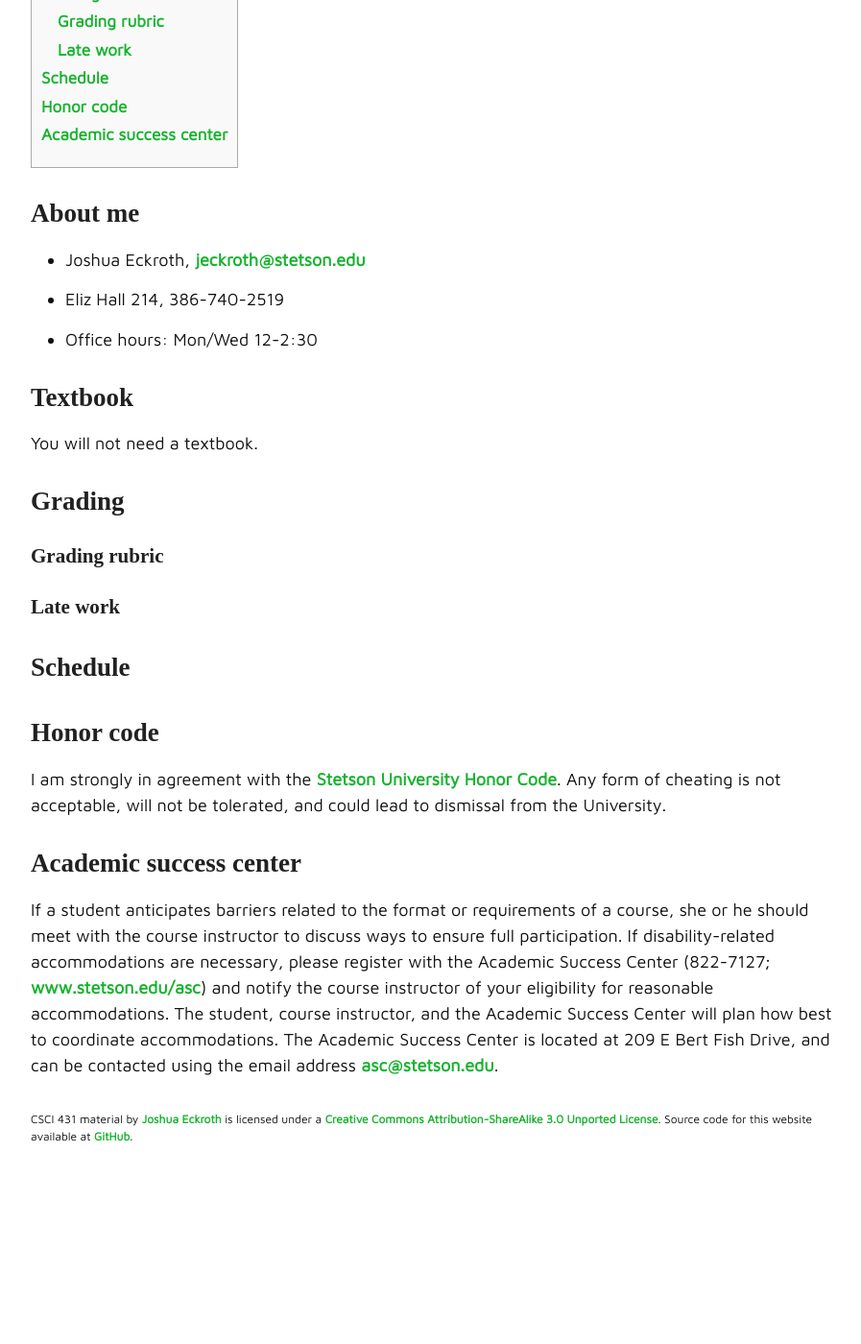
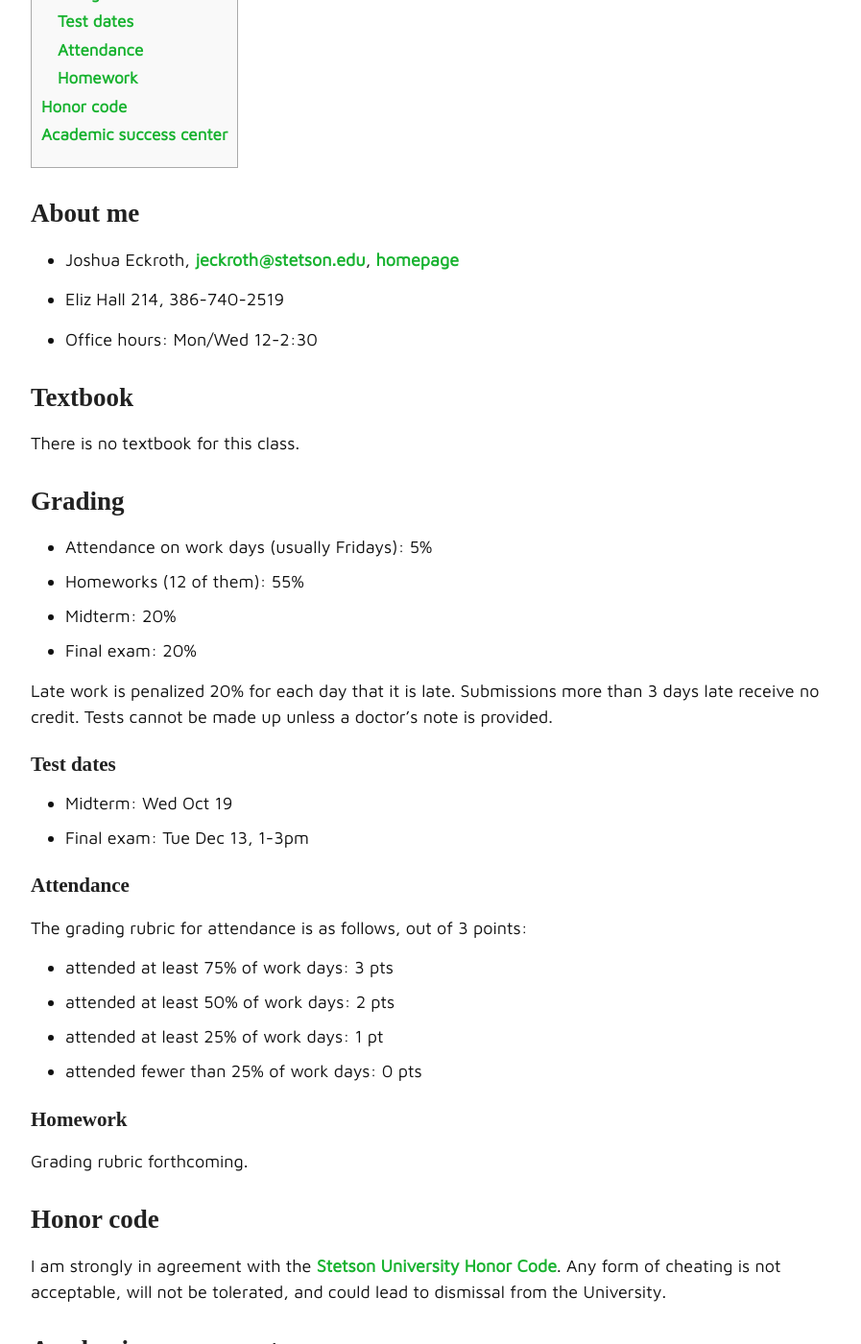
Before and after one commit to joshuaeckroth/csci431-website, a Jekyll site: the page built from notes/syllabus.md, in a window 1280 px wide and 1400 px high, scrolled down 281 px. Shown: the whole window at 96% size, without its empty margins (183-1080 px from the left). Built offline with Jekyll 4.4.1, drawn with Linux system fonts in a browser that asks for light colours; some web fonts are replaced; before the commit the page ends 1494 px from its top, so only the background shows below that.

Commit message:
Updated syllabus

```diff
--- a/notes/syllabus.md
+++ b/notes/syllabus.md
@@ -9,7 +9,7 @@ CSCI 431 - 01, Fall 2016 --- Artificial Intelligence
 
 ## About me
 
-- Joshua Eckroth, [jeckroth@stetson.edu](mailto:jeckroth@stetson.edu)
+- Joshua Eckroth, [jeckroth@stetson.edu](mailto:jeckroth@stetson.edu), [homepage](http://www2.stetson.edu/~jeckroth/)
 
 - Eliz Hall 214, 386-740-2519
 
@@ -17,17 +17,36 @@ CSCI 431 - 01, Fall 2016 --- Artificial Intelligence
 
 ## Textbook
 
-You will not need a textbook.
+There is no textbook for this class.
 
 ## Grading
 
-### Grading rubric
+- Attendance on work days (usually Fridays): 5%
+- Homeworks (12 of them): 55%
+- Midterm: 20%
+- Final exam: 20%
 
-### Late work
+Late work is penalized 20% for each day that it is late. Submissions
+more than 3 days late receive no credit. Tests cannot be made up
+unless a doctor's note is provided.
 
-## Schedule
+### Test dates
 
+- Midterm: Wed Oct 19
+- Final exam: Tue Dec 13, 1-3pm
 
+### Attendance
+
+The grading rubric for attendance is as follows, out of 3 points:
+
+- attended at least 75% of work days: 3 pts
+- attended at least 50% of work days: 2 pts
+- attended at least 25% of work days: 1 pt
+- attended fewer than 25% of work days: 0 pts
+
+### Homework
+
+Grading rubric forthcoming.
 
 ## Honor code
 
```
